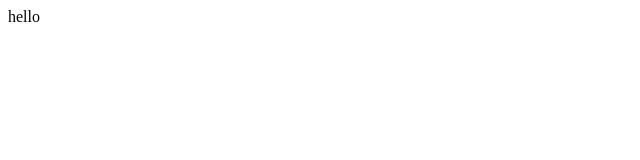
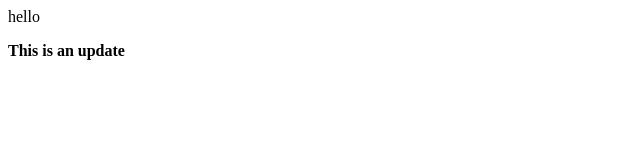
Before and after one commit to Aishanya-1112/test, a plain HTML site: page index.html in a window 1280 px wide. Shown: the whole page, without its empty margins (0-640 px from the left). Drawn offline with Linux system fonts and the light colour scheme.

Commit message:
new feature

```diff
--- a/index.html
+++ b/index.html
@@ -1,3 +1,8 @@
 <p>
     hello
 </p>
+<b>
+    <p>
+        This is an update
+    </p>
+</b>
```
Also changed, not shown: 1 other file.
